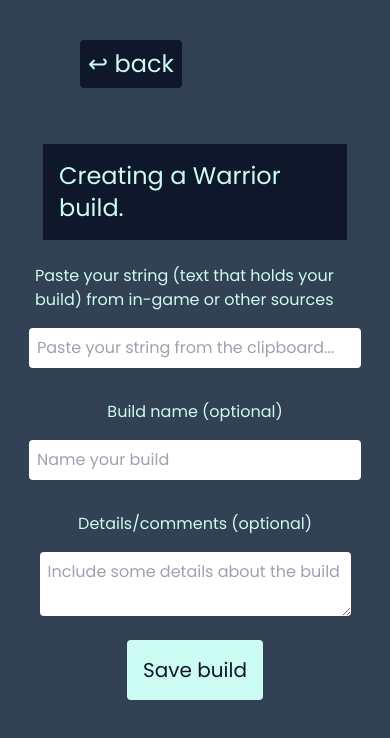
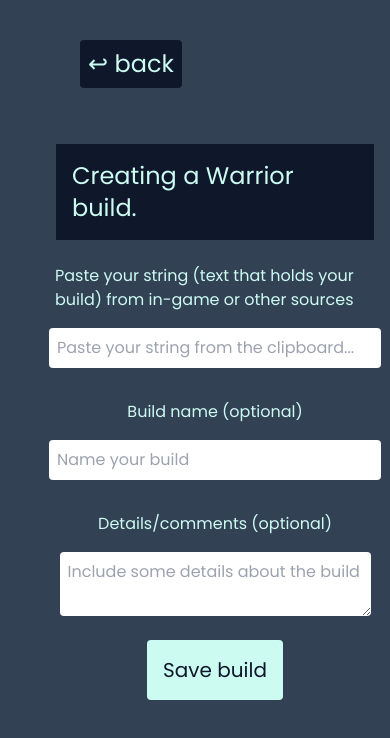
Before and after one commit to jinitsuga/share-talents, a React (Vite) app: page /create-build in a window 390 px wide. Both pictures are taken after a click on the element "Warrior". Shown: the top 738 px of the page. Built offline with nearby package versions, Linux system fonts and the light colour scheme.

Commit message:
class form responsiveness

```diff
--- a/src/Components/CreateBuild/ClassForm.tsx
+++ b/src/Components/CreateBuild/ClassForm.tsx
@@ -27,7 +27,7 @@ const ClassForm: FC<Props> = ({
     <form
       className={`${
         shown ? "hidden" : "flex"
-      }  flex-col items-center justify-center m-10`}
+      }  flex-col items-center justify-center m-10 max-md:mr-0  max-xl:-mr-96`}
     >
       <h3 className="text-teal-100 bg-slate-900 p-4 text-2xl m-4">
         Creating a {character} build.
--- a/src/Components/SideBuilds/SideItem.tsx
+++ b/src/Components/SideBuilds/SideItem.tsx
@@ -80,7 +80,7 @@ export const SideItem: FC<Props> = ({ build, builds, setBuilds, id }) => {
       <Tooltip
         build={innerWidth <= 768 ? null : "yes"}
         mobile={innerWidth >= 768 ? null : "mobile"}
-        text="some random details about the build"
+        text={build.details ? build.details : "No details"}
         shown={detailsShown}
       />
     </div>
```
